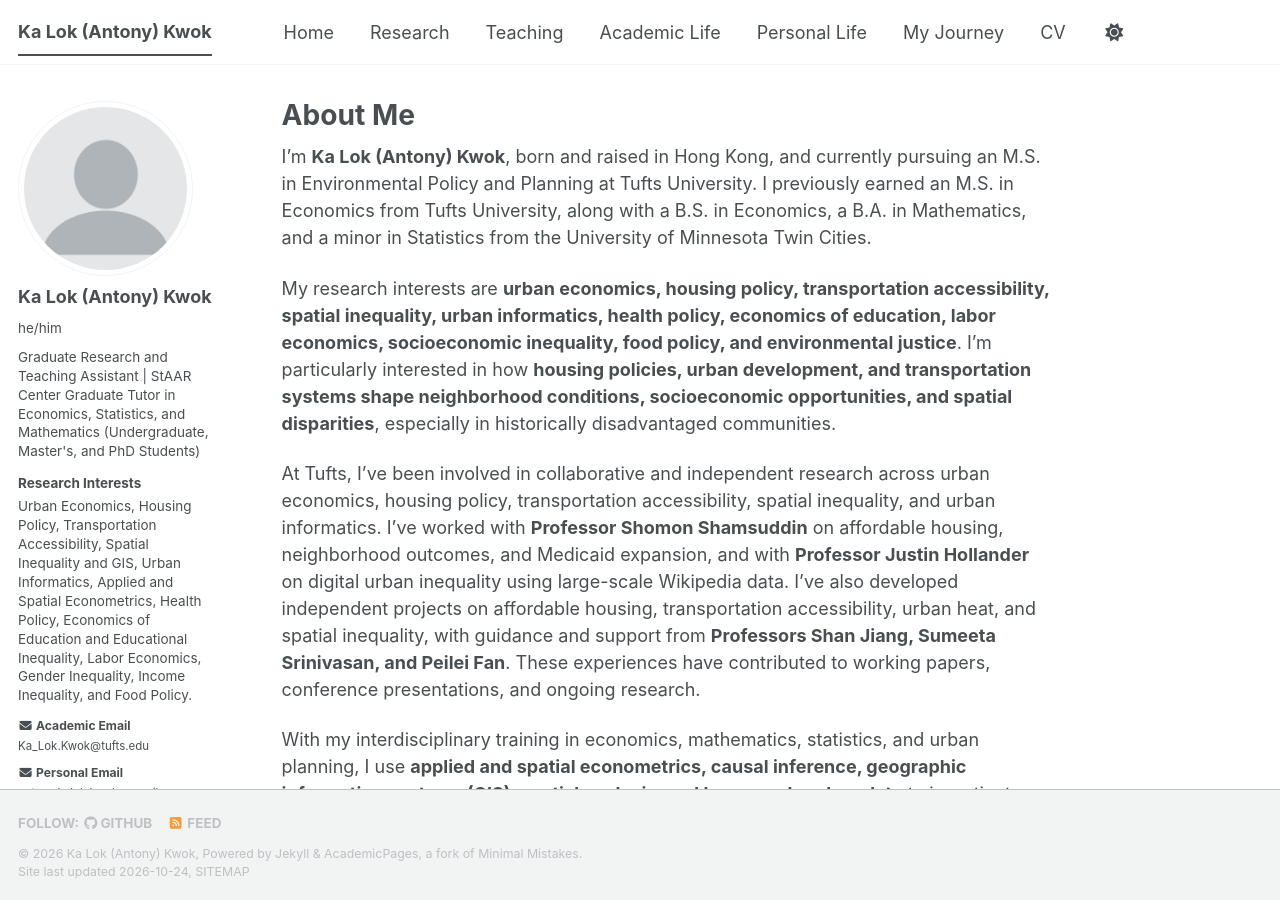
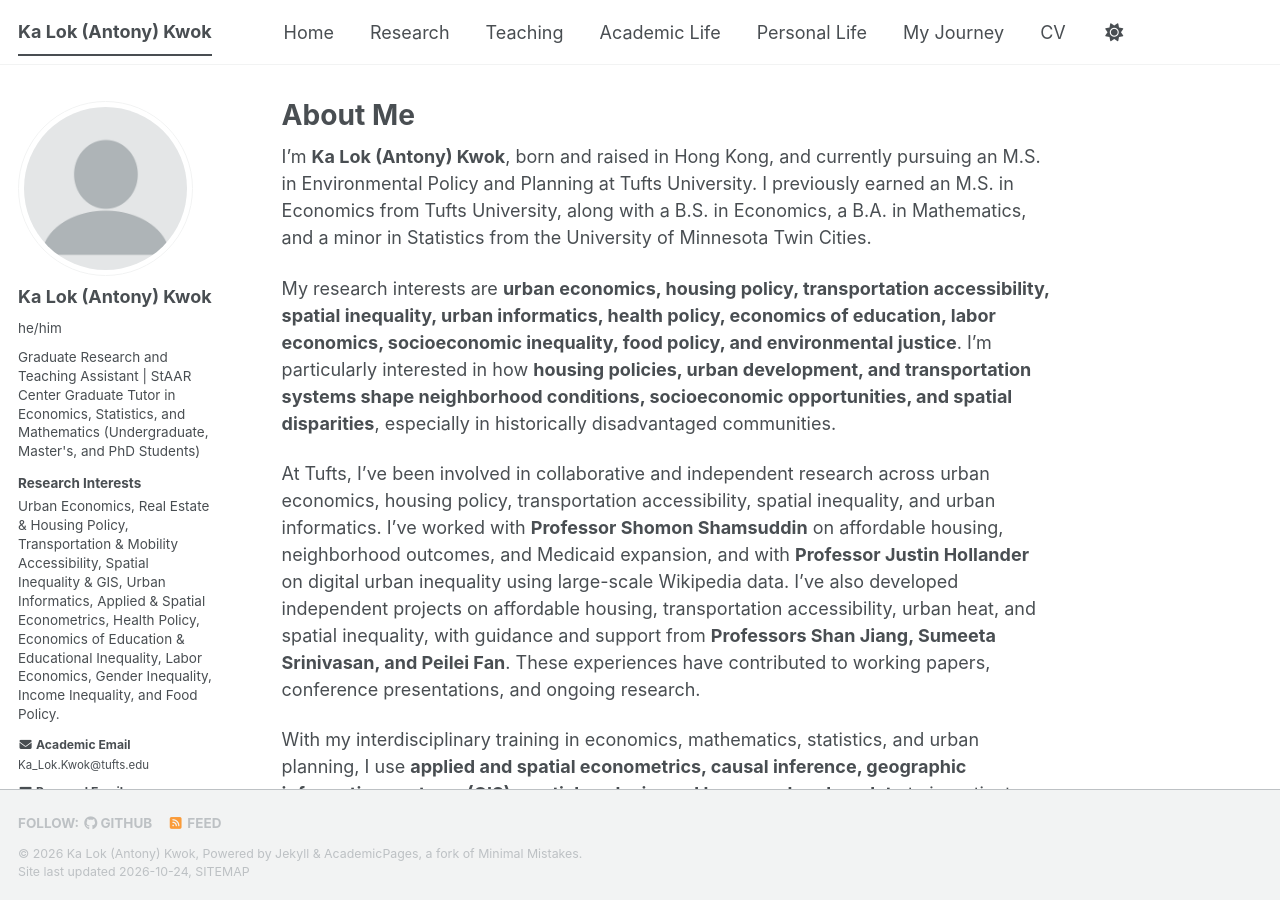
Before and after one commit to AntonyKaLokKwok/AntonyKaLokKwok.github.io, a Jekyll site: the page built from _pages/about.md, in a window 1280 px wide and 900 px high. Built offline with Jekyll 4.4.1, drawn with Linux system fonts in a browser that asks for light colours; a style sheet for code colours, icons or effects is not loaded; some of the changed text lies outside the part shown.

Commit message:
Revise research interests in configuration
Updated research interests to include new terminology.

```diff
--- a/_config.yml
+++ b/_config.yml
@@ -26,7 +26,7 @@ author:
   name           : "Ka Lok (Antony) Kwok"
   pronouns       : "he/him"
   bio: "Graduate Research and Teaching Assistant | StAAR Center Graduate Tutor in Economics, Statistics, and Mathematics (Undergraduate, Master's, and PhD Students)"
-  research_interests: "Urban Economics, Housing Policy, Transportation Accessibility, Spatial Inequality and GIS, Urban Informatics, Applied and Spatial Econometrics, Health Policy, Economics of Education and Educational Inequality, Labor Economics, Gender Inequality, Income Inequality, and Food Policy."
+  research_interests: "Urban Economics, Real Estate & Housing Policy, Transportation & Mobility Accessibility, Spatial Inequality & GIS, Urban Informatics, Applied & Spatial Econometrics, Health Policy, Economics of Education & Educational Inequality, Labor Economics, Gender Inequality, Income Inequality, and Food Policy."
   location       : "Greater Boston, MA"
   employer       : "Tufts University"
   uri            :
```
